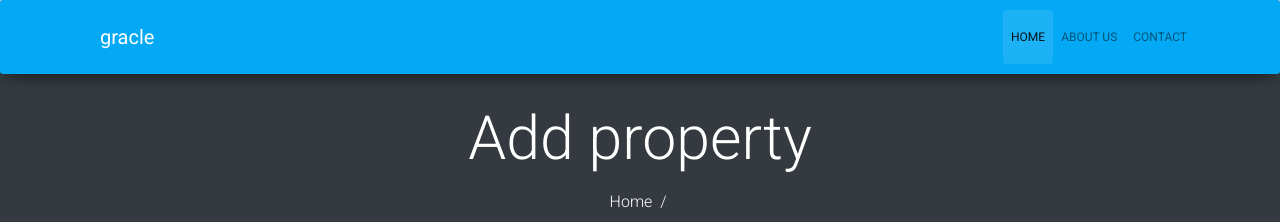
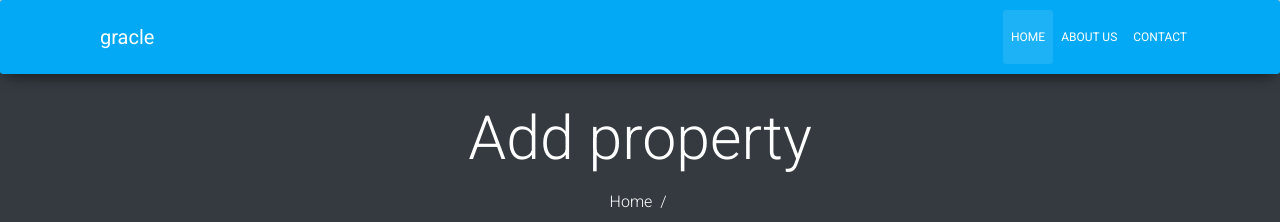
Before and after one commit to gracle/gracle.github.io, a Jekyll site: the page built from index.html, in a window 1280 px wide. Shown: the top 222 px of the page. Built offline with Jekyll 4.4.1, drawn with Linux system fonts in a browser that asks for light colours; nearby versions of some CDN libraries; the list of posts is cut into pages by our own code.

Commit message:
Update menu.html

```diff
--- a/_includes/menu.html
+++ b/_includes/menu.html
@@ -1,4 +1,4 @@
-<nav class="navbar navbar-expand-lg navbar-light fixed-top" style="background-color:#03A9F4;">
+<nav class="navbar navbar-expand-lg fixed-top" style="background-color:#03A9F4;">
 	<div class="container" id="nav-list">
 		<a class="navbar-brand" href="/"><b>gracle</b></a>
 		<button class="navbar-toggler" type="button" data-toggle="collapse" data-target="#navbarResponsive" aria-controls="navbarResponsive" aria-expanded="false" aria-label="Toggle navigation">
```
